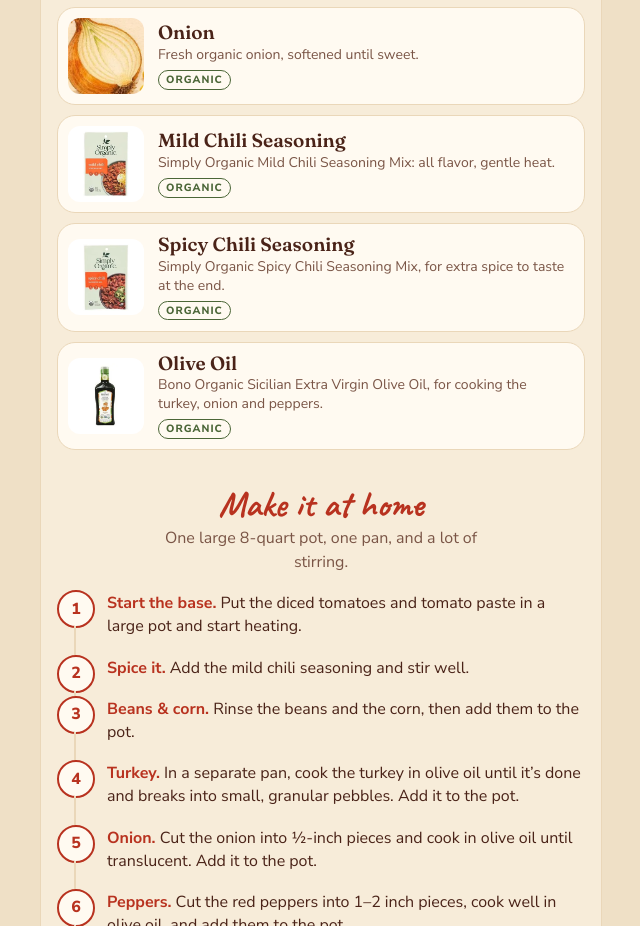
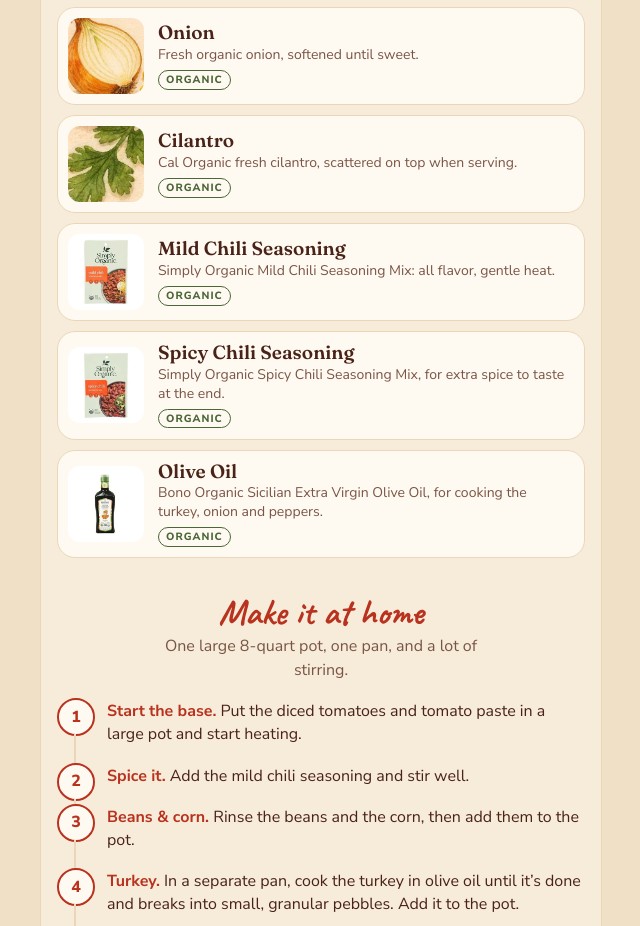
Before and after one commit to klaushofrichter/www-klaushofrichter, a website: page sites/chili/index.html in a window 1280 px wide. Shown: the part 1685-2611 px from the top of the page, without its empty margins (319-959 px from the left). Drawn offline with Linux system fonts and the light colour scheme.

Commit message:
chili: add cilantro to the ingredient list
Cal Organic cilantro, pictured with a watercolor sprig cropped from the
page's border art, like the onion.

Co-Authored-By: Claude Opus 5.5 <noreply@anthropic.com>

```diff
--- a/sites/chili/index.html
+++ b/sites/chili/index.html
@@ -187,6 +187,10 @@
         <div><h3>Onion</h3><p>Fresh organic onion, softened until sweet.</p><span class="org">Organic</span></div>
       </li>
       <li class="ing">
+        <div class="pic fill"><img src="img/cilantro.webp" width="260" height="219" alt="Watercolor illustration of a cilantro sprig" loading="lazy"></div>
+        <div><h3>Cilantro</h3><p>Cal Organic fresh cilantro, scattered on top when serving.</p><span class="org">Organic</span></div>
+      </li>
+      <li class="ing">
         <div class="pic"><img src="img/mild-chili-seasoning.webp" width="177" height="260" alt="Simply Organic Mild Chili Seasoning Mix packet" loading="lazy"></div>
         <div><h3>Mild Chili Seasoning</h3><p>Simply Organic Mild Chili Seasoning Mix: all flavor, gentle heat.</p><span class="org">Organic</span></div>
       </li>
```
Also changed, not shown: CHANGELOG.md, sites/chili/img/cilantro.webp (added).
